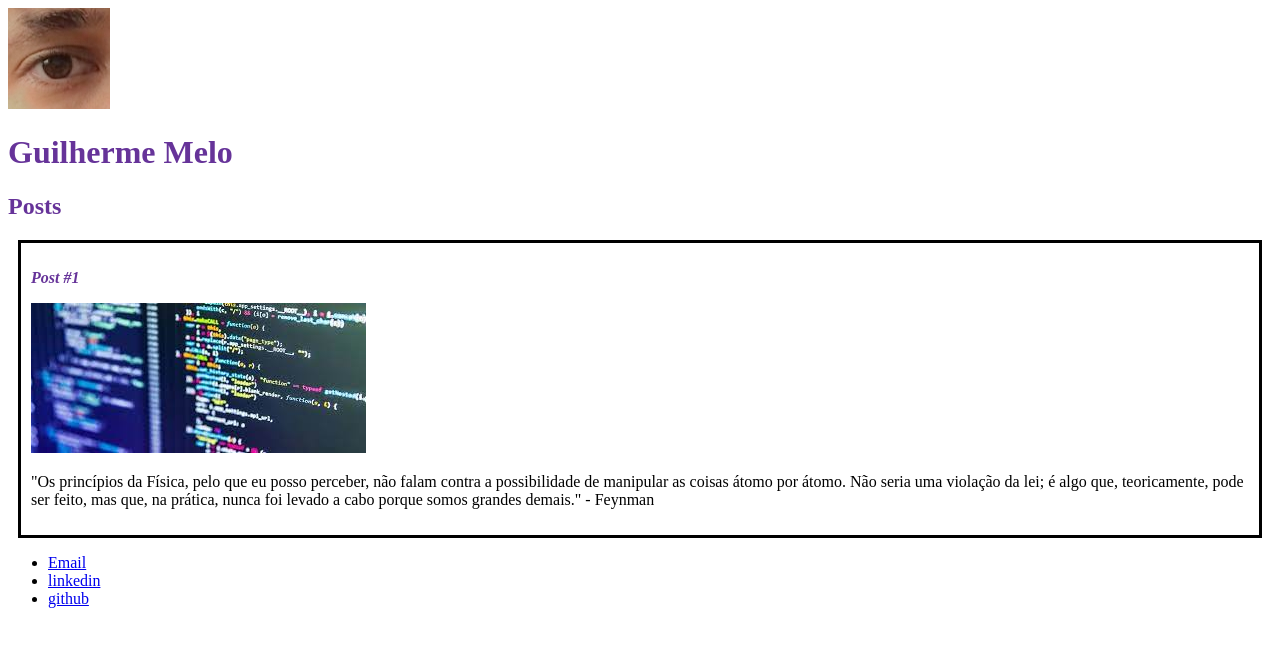
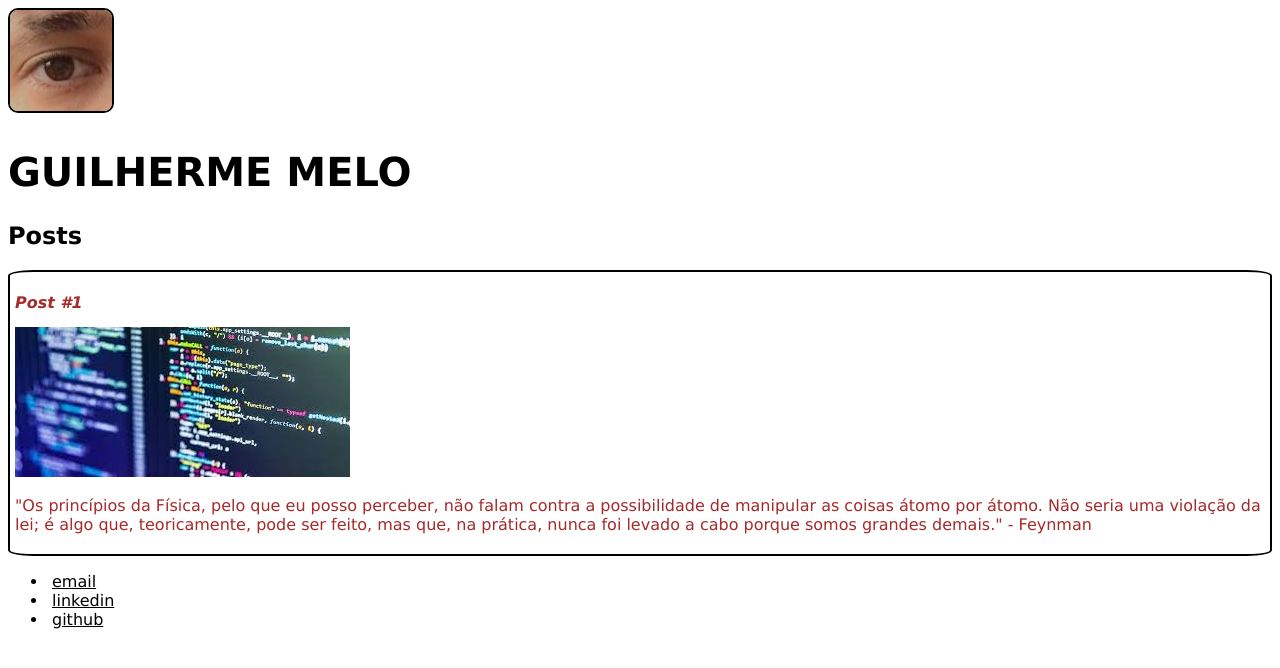
Before and after one commit to GuilhermeMelo01/satander-bootcamp, a plain HTML site: page curso-html-css/index.html in a window 1280 px wide. Drawn offline with Linux system fonts and the light colour scheme.

Commit message:
Estilizando o site utilizando CSS

```diff
--- a/curso-html-css/index.html
+++ b/curso-html-css/index.html
@@ -6,7 +6,7 @@
 </head>
 <body>
     <header>
-        <img src="olho.jpg" alt="Guilherme">
+        <img src="olho.jpg" alt="Guilherme" class="post_olho">
         <h1 id="title">Guilherme Melo</h1>
         <link rel="stylesheet" href="style.css">
     </header>
@@ -18,8 +18,8 @@
             <header>
                 <h3 class="post_title">Post #1</h3>
             </header>
-            <img src="code.jpg" alt="codigo">
-            <p>
+            <img src="code.jpg" alt="codigo" class="post_code">
+            <p class="post_content">
                 "Os princípios da Física, pelo que eu posso perceber, não falam contra a possibilidade de manipular as coisas átomo por átomo. Não seria uma violação da lei; é algo que, teoricamente, pode ser feito, mas que, na prática, nunca foi levado a cabo porque somos grandes demais." - Feynman
             </p>
         </article>
--- a/curso-html-css/style.css
+++ b/curso-html-css/style.css
@@ -1,20 +1,52 @@
+.post_olho{
+    margin: 0;
+    border: 2px solid black;
+    margin-bottom: 5px;
+    border-radius: 10px;
+}
+
 body{
+    color: black;
+    font-family: Verdana;
+}
+
+#title, .subtitle, .post_title{
     color: black;
 }
 
-
-#title, .subtitle, .post_title{
-    color: rebeccapurple;
+#title{
+    font-size: 40px;
+    text-transform: uppercase;
 }
 
 .post_title{
     font-size: 16px;
     font-style: italic;
+    margin-bottom: 15px;
+    color: brown;
 }
 
 .post{
     background: white;
-    padding: 10px;
-    border: 3px solid black;
-    margin: 10px;
+    padding: 5px;
+    border: 2px solid black;
+    margin-bottom: 15px;
+    border-radius: 2%;
 }
+
+.post_content{
+    margin: 0;
+    margin-bottom: 15px;
+    color: brown;
+}
+
+.post_code{
+    margin: 0;
+    margin-bottom: 15px;
+}
+
+a{
+    color: black;
+    text-transform: lowercase;
+    padding: 4px;
+}
```
